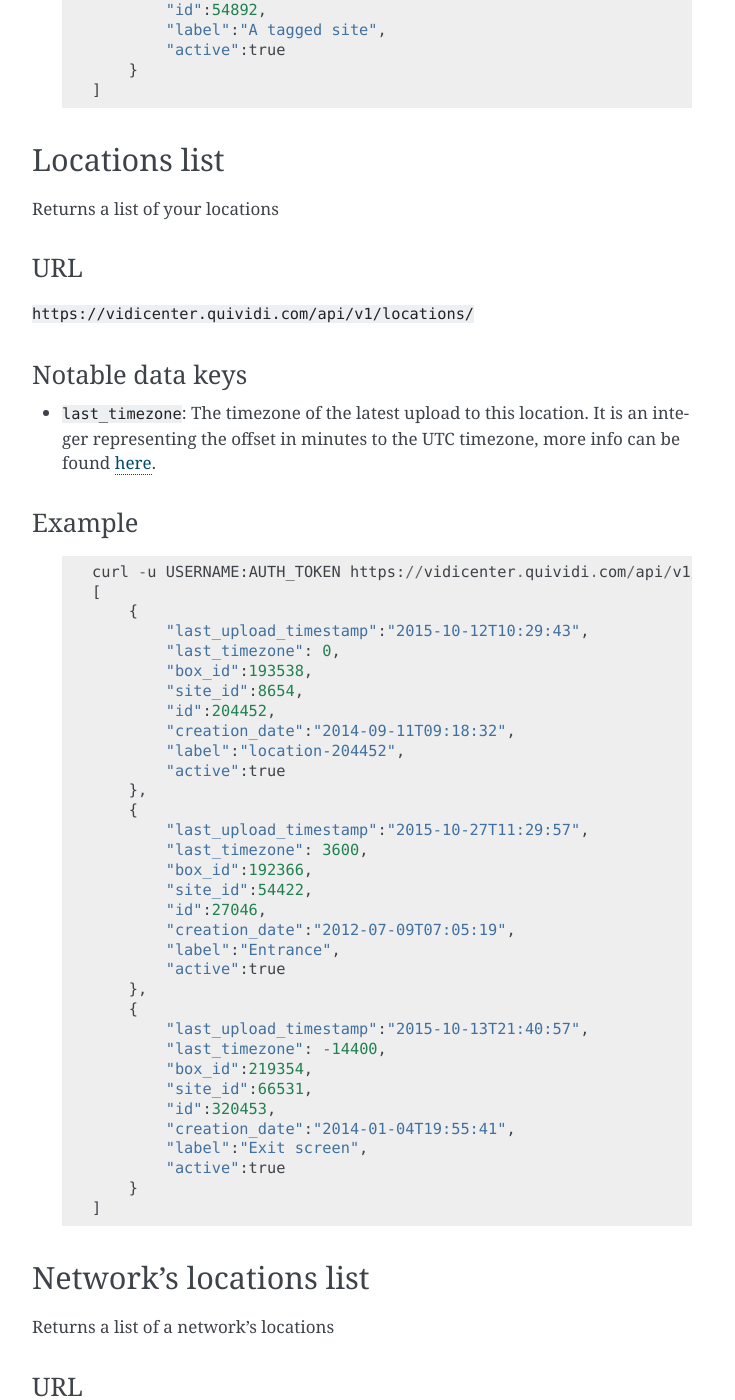
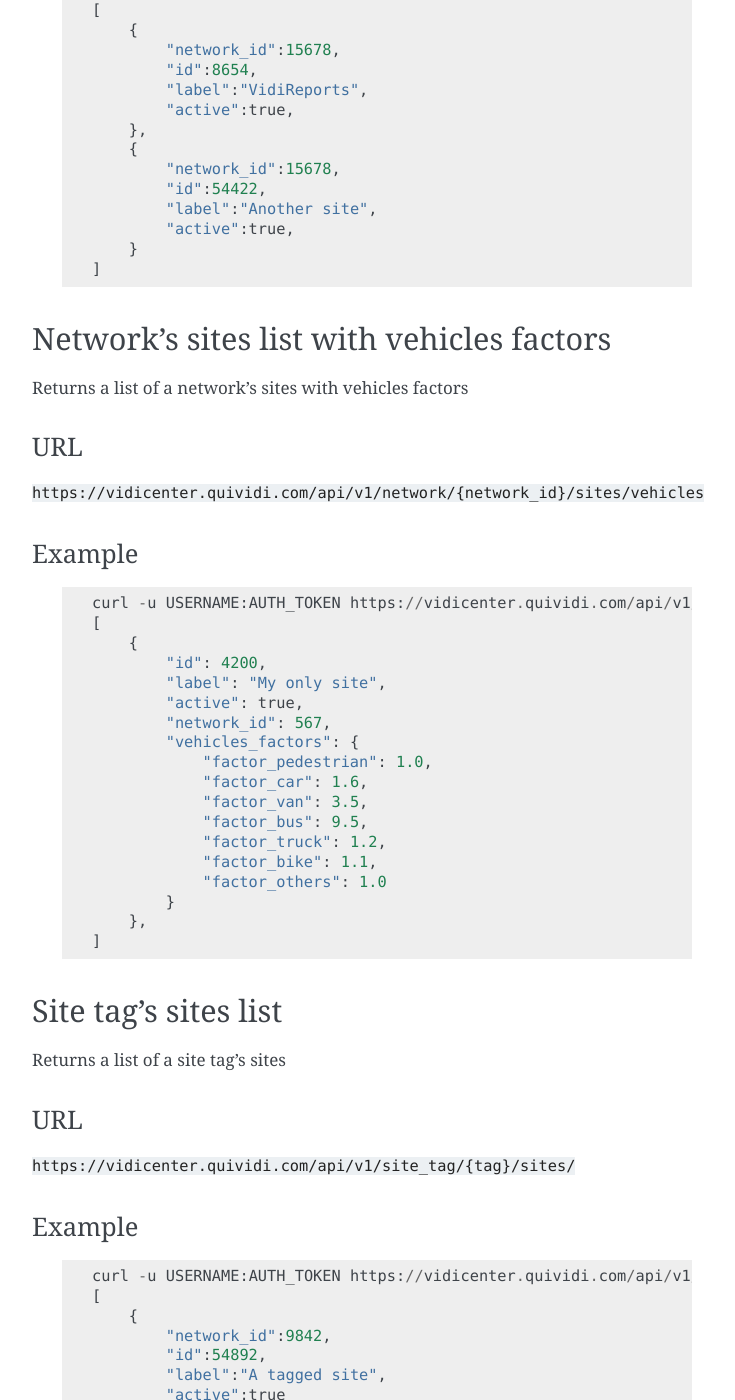
Before and after one commit to quividi/vidicenter-api-documentation, a Sphinx documentation site: the page built from docs/source/topology.rst, in a window 1280 px wide and 1400 px high, scrolled down 2455 px. Shown: the whole window, without its empty margins (388-1123 px from the left). Built offline with Sphinx 7.4.7, drawn with Linux system fonts in a browser that asks for light colours; some of the changed text lies outside the part shown.

Commit message:
Added documentation for retrieving vehicles factors per network and sites

```diff
--- a/docs/source/topology.rst
+++ b/docs/source/topology.rst
@@ -76,6 +76,42 @@
     ]
 
 
+Sites list with vehicles factor
+###############################
+
+Returns a list of your sites with vehicles factors
+
+URL
+---
+
+``https://vidicenter.quividi.com/api/v1/sites/vehicles/``
+
+Example
+-------
+
+::
+
+    curl -u USERNAME:AUTH_TOKEN https://vidicenter.quividi.com/api/v1/sites/vehicles/
+    [
+        {
+            "id": 4200,
+            "label": "My only site",
+            "active": true,
+            "network_id": 567,
+            "vehicles_factors": {
+                "factor_pedestrian": 1.0,
+                "factor_car": 1.6,
+                "factor_van": 3.5,
+                "factor_bus": 9.5,
+                "factor_truck": 1.2,
+                "factor_bike": 1.1,
+                "factor_others": 1.0
+            }
+        },
+    ]
+
+
+
 Network's sites list
 ####################
 
@@ -105,6 +141,41 @@
             "label":"Another site",
             "active":true,
         }
+    ]
+
+
+Network's sites list with vehicles factors
+##########################################
+
+Returns a list of a network's sites with vehicles factors
+
+URL
+---
+
+``https://vidicenter.quividi.com/api/v1/network/{network_id}/sites/vehicles``
+
+Example
+-------
+
+ ::
+
+    curl -u USERNAME:AUTH_TOKEN https://vidicenter.quividi.com/api/v1/network/567/sites/vehicles
+    [
+        {
+            "id": 4200,
+            "label": "My only site",
+            "active": true,
+            "network_id": 567,
+            "vehicles_factors": {
+                "factor_pedestrian": 1.0,
+                "factor_car": 1.6,
+                "factor_van": 3.5,
+                "factor_bus": 9.5,
+                "factor_truck": 1.2,
+                "factor_bike": 1.1,
+                "factor_others": 1.0
+            }
+        },
     ]
 
 
```
